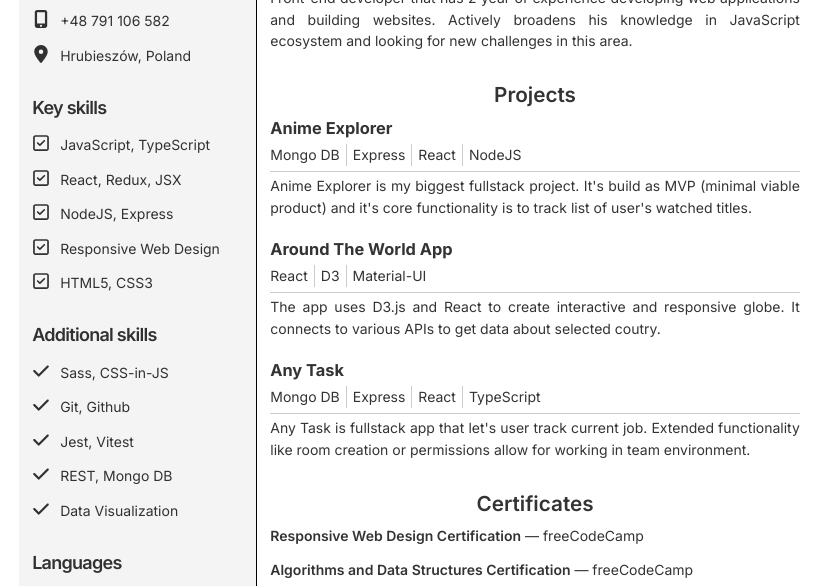
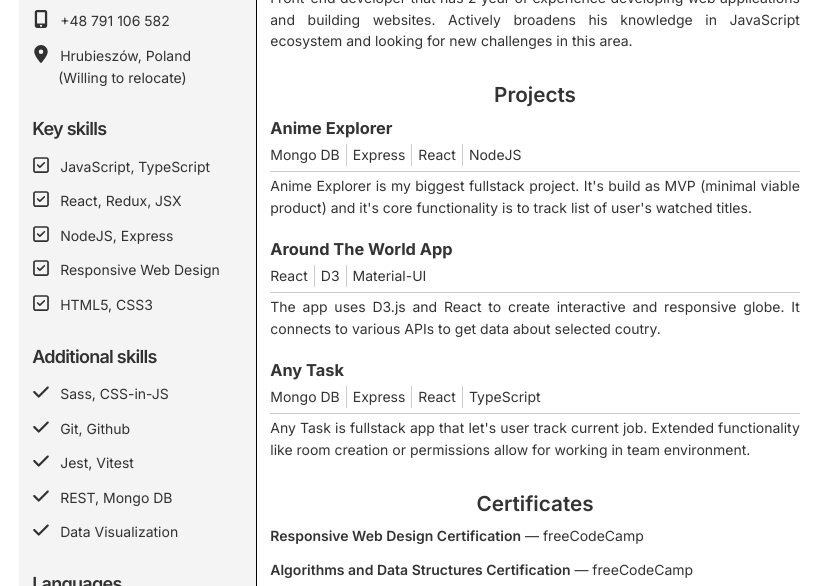
Before and after one commit to PabloPicas0/Protfolio, a Gatsby site: page /resume in a window 1280 px wide. Shown: the part 147-733 px from the top of the page, without its empty margins (224-1055 px from the left). Built offline with nearby package versions, Linux system fonts and the light colour scheme; Gatsby itself is replaced by a stand-in of ours.

Commit message:
refactor: update location info

```diff
--- a/src/pages/resume.tsx
+++ b/src/pages/resume.tsx
@@ -25,7 +25,7 @@ const Heading = styles.components.Heading;
 const SubTitle = styles.components.SubTitle;
 const Description = styles.components.Description;
 const School = styles.components.School;
-const RODO = styles.components.RODO
+const RODO = styles.components.RODO;
 
 const contact = {
   links: [
@@ -133,6 +133,9 @@ const Resume: React.FC<PageProps> = () => {
                 <SkillItem key={alt}>
                   <FontAwesomeIcon icon={src} className="icon" />
                   {text}
+                  {alt === "location" ? (
+                    <div style={{ paddingLeft: 16 + 10 + "px" }}>{"(Willing to relocate)"}</div>
+                  ) : null}
                 </SkillItem>
               );
             })}
```
